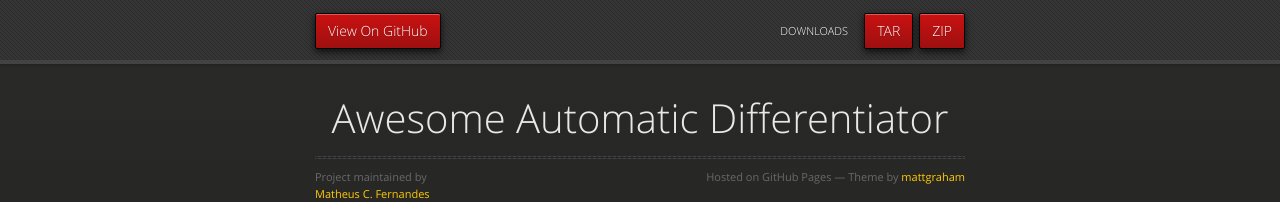
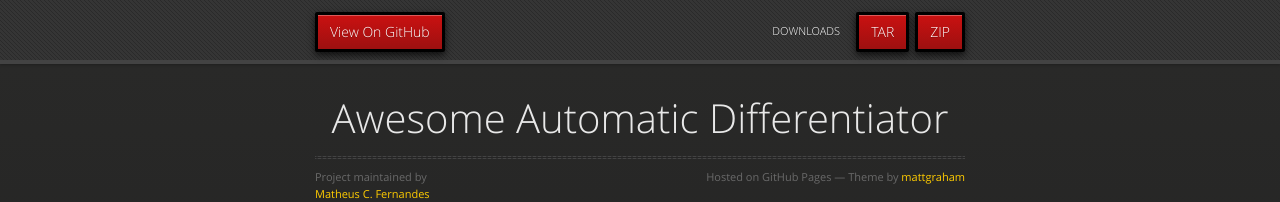
Before and after one commit to dist-computing/cs107-FinalProject, a Jekyll site: the page built from index.md, in a window 1280 px wide. Shown: the top 202 px of the page. Built offline with Jekyll 4.4.1, drawn with Linux system fonts in a browser that asks for light colours; our own code applies the rules of GitHub Pages for plain Markdown files; formulas are drawn with MathJax 3; the repository's description, which GitHub fills in, is left out.

Commit message:
hover border

```diff
--- a/_sass/jekyll-theme-midnight.scss
+++ b/_sass/jekyll-theme-midnight.scss
@@ -184,7 +184,7 @@ dt {
 
       a {
         color: white;
-        border: 1px solid #000000;
+        border: 3px solid #000000;
         background: linear-gradient(#ca1111, #9e1010);
         border-radius: 2px;
         box-shadow: inset 0px 1px 0px rgba(255,255,255,.3), 0px 3px 7px rgba(0,0,0,.7);
```
